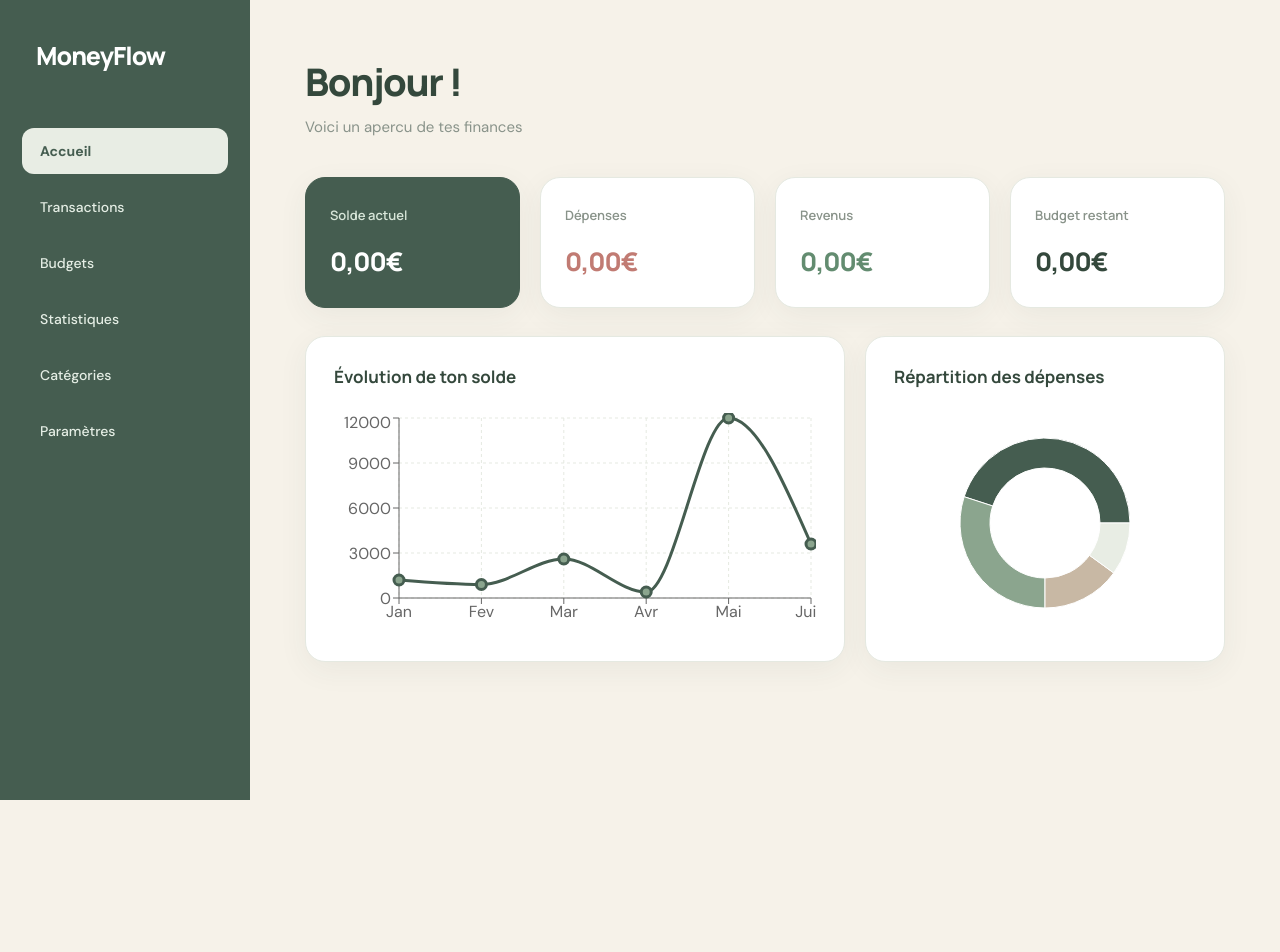
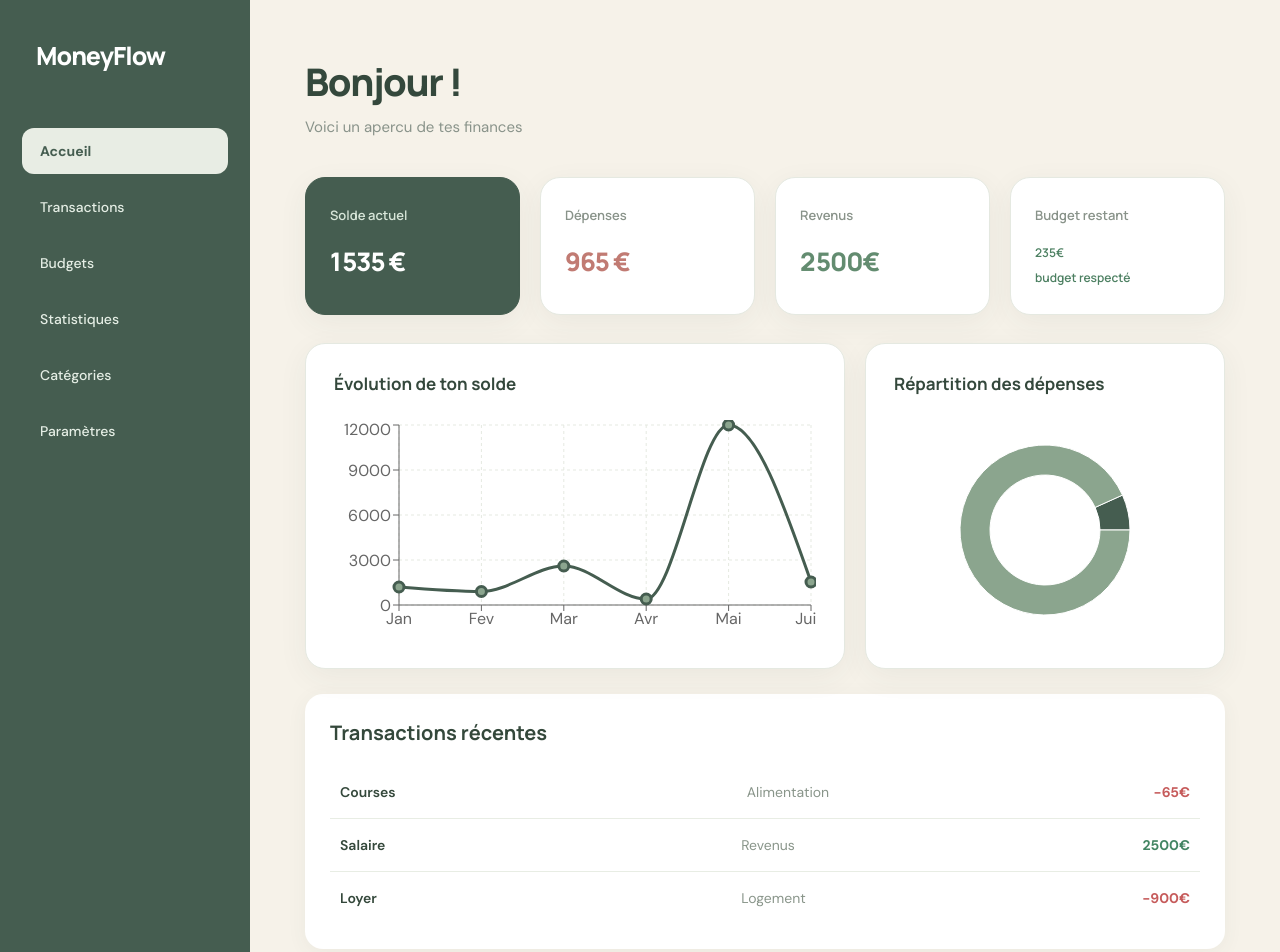
Before and after one commit to lennyalezra/moneyFlow, a React (Vite) app: page / in a window 1280 px wide. Shown: the top 952 px of the page. Before the commit the page ends 800 px from the top, so only its background shows below. Built offline with nearby package versions, Linux system fonts and the light colour scheme.

Commit message:
Calcul automatique des revenus et depenses

```diff
--- a/src/App.css
+++ b/src/App.css
@@ -53,8 +53,7 @@
   color: #e5eee5;
   font-size: 14px;
   font-weight: 500;
-  transition: background 0.2s, transform 0.2s;
-}
+transition: background 0.2s, transform 0.2s;}
 
 .nav-links a:hover {
   background: rgba(255, 255, 255, 0.13);
@@ -248,3 +247,91 @@
     padding: 20px;
   }
 }
+.stat-card .budget-danger {
+  color: #c65d55;
+  font-size: 12px;
+  font-weight: 600;
+  margin-top: 8px;
+  letter-spacing: normal;
+}
+
+.stat-card .budget-success {
+  color: #4d8062;
+  font-size: 12px;
+  font-weight: 600;
+  margin-top: 8px;
+  letter-spacing: normal;
+}
+
+
+/* Section transactions récentes */
+.transactions-card {
+  background: #ffffff;
+  border-radius: 18px;
+  padding: 25px;
+  margin-top: 25px;
+  box-shadow: 0 4px 20px rgba(69, 93, 80, 0.06);
+}
+
+.transactions-card h2 {
+  color: #34483b;
+  font-size: 20px;
+  margin-bottom: 20px;
+}
+
+/* Chaque transaction */
+.transaction-item {
+  display: grid;
+  grid-template-columns: 1fr 1fr auto;
+  align-items: center;
+  gap: 15px;
+  padding: 17px 10px;
+  border-bottom: 1px solid #e8ede4;
+}
+
+.transaction-item:last-child {
+  border-bottom: none;
+}
+
+.transaction-item p {
+  margin: 0;
+  font-size: 14px;
+}
+
+.transaction-item p:first-child {
+  font-weight: 600;
+  color: #34483b;
+  text-transform: capitalize;
+}
+
+.transaction-item p:nth-child(2) {
+  color: #89958a;
+}
+
+/* Montants */
+.transaction-item .montant-negatif {
+  color: #c65b5b;
+  font-weight: 700;
+}
+
+.transaction-item .montant-positif {
+  color: #438563;
+  font-weight: 700;
+}
+
+/* Responsive */
+@media (max-width: 600px) {
+  .transaction-item {
+    grid-template-columns: 1fr auto;
+  }
+
+  .transaction-item p:nth-child(2) {
+    grid-column: 1;
+    grid-row: 2;
+  }
+
+  .transaction-item p:last-child {
+    grid-column: 2;
+    grid-row: 1 / 3;
+  }
+}
--- a/src/App.jsx
+++ b/src/App.jsx
@@ -3,23 +3,66 @@ import {
   LineChart, Line, XAxis, YAxis, CartesianGrid,
   Tooltip, ResponsiveContainer, PieChart, Pie, Cell
 } from 'recharts';
- const soldeData = [
+
+
+  const transactionsData = [
+     { id : 1,
+     nom : "courses",
+     categorie : "Alimentation" ,
+     montant : -65
+    },
+
+  {
+    id : 2,
+    nom : "Salaire",
+    categorie : "Revenus",
+    montant : 2500
+  },
+
+  {
+    id : 3,
+    nom : "Loyer",
+    categorie : "Logement",
+    montant : -900
+  }];
+
+  const transactionDepenses = transactionsData.filter ((transaction) => (
+    transaction.montant < 0 )
+  )
+
+  const depensesData = transactionDepenses.map((transaction)=>(
+  {categorie : transaction.categorie,
+   montant : Math.abs(transaction.montant)}
+))
+
+
+
+
+const COLORS = ['#455d50', '#8ba58e', '#c8b8a4', '#e8ede4'];
+
+const depenses= Math.abs( transactionDepenses.reduce ((total,transaction) => {
+return total + transaction.montant;
+}, 0));
+const transactionRevenus = transactionsData.filter((transaction)=>
+transaction.montant > 0 )
+const budget= 1200
+
+const revenus= transactionRevenus.reduce((totale , transaction)=>{
+  return totale + transaction.montant
+} , 0 );
+
+
+const soldeActuel = revenus - depenses
+const budgetRestant = budget - depenses
+
+const soldeData = [
     {mois:'Jan', solde: 1200},
     {mois:'Fev', solde: 900},
     {mois:'Mar', solde: 2600},
     {mois:'Avr', solde: 400},
     {mois:'Mai', solde: 12000},
-    {mois:'Jui', solde: 3600}
+    {mois:'Jui', solde: soldeActuel}
 ];
-
-const depensesData =[
-  { categorie : 'Logement' , montant : 900},
-  { categorie : 'Alimentation', montant : 600},
-  { categorie : 'Transport', montant : 300},
-  { categorie:  'Loisir', montant : 200},
-];
-
-const COLORS = ['#455d50', '#8ba58e', '#c8b8a4', '#e8ede4'];
 function App(){
 return(
 
@@ -43,22 +86,24 @@ return(
 <div className ='stats-grid'>
   <div className ='stat-card'>
     <h3>Solde actuel</h3>
-    <p>0,00€</p>
+    <p>{soldeActuel.toLocaleString('fr-FR')} €</p>
   </div>
 
   <div className ='stat-card'>
     <h3>Dépenses</h3>
-    <p>0,00€</p>
+    <p>{depenses.toLocaleString ('fr-FR')} €</p>
   </div>
 
   <div className ='stat-card'>
     <h3>Revenus</h3>
-    <p>0,00€</p>
+    <p>{revenus.toLocaleString('fr-FR')}€</p>
   </div>
 
   <div className ='stat-card'>
     <h3>Budget restant </h3>
-    <p>0,00€</p>
+    <p className = { budgetRestant < 0 ? "budget-danger" : "budget-success" }>{budgetRestant.toLocaleString ('fr-FR')}€</p>
+    <p className ={budgetRestant < 0 ? "budget-danger" : "budget-success"} >
+      { budgetRestant < 0 ? "budget dépassé" : "budget respecté"} </p>
   </div>
   </div>
 
@@ -112,6 +157,17 @@ return(
       </div>
   </div>
 
+  <div className = "transactions-card">
+    <h2>Transactions récentes</h2>
+    {transactionsData.map((transaction) => (
+      <div className = "transaction-item"  key = {transaction.id}>
+      <p> {transaction.nom }</p>
+      <p> {transaction.categorie}</p>
+      <p className= {transaction.montant < 0 ? "montant-negatif" : "montant-positif"}> {transaction.montant}€</p>
+      </div>
+))}
+  </div>
+
   </main>
 
 </div>
```
